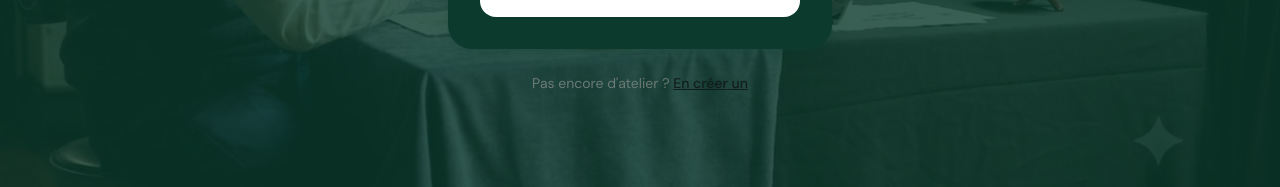
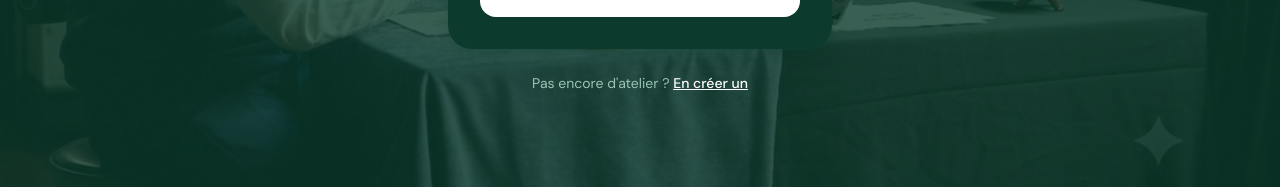
Before and after one commit to ibrahimlawogni-code/couture-saas, a Next.js app: page /login in a window 1280 px wide. Shown: the part 564-751 px from the top of the page. Built offline with nearby package versions, Linux system fonts and the light colour scheme.

Commit message:
Eclaircit la ligne sous la carte de connexion
Posee sur la photo assombrie, elle gardait le gris prevu pour le fond
papier et s'y lisait mal.

```diff
--- a/src/app/login/page.tsx
+++ b/src/app/login/page.tsx
@@ -119,9 +119,14 @@ export default async function LoginPage({
           </form>
         </div>
 
-        <p className="mt-6 text-center text-sm text-gris">
+        {/* Sur grand ecran cette ligne repose sur la photo assombrie : le gris
+            du fond papier n'y aurait pas assez de contraste. */}
+        <p className="mt-6 text-center text-sm text-gris lg:text-vert-pale">
           Pas encore d&apos;atelier ?{" "}
-          <Link href="/signup" className="font-medium text-encre underline">
+          <Link
+            href="/signup"
+            className="font-medium text-encre underline lg:text-white"
+          >
             En créer un
           </Link>
         </p>
```
